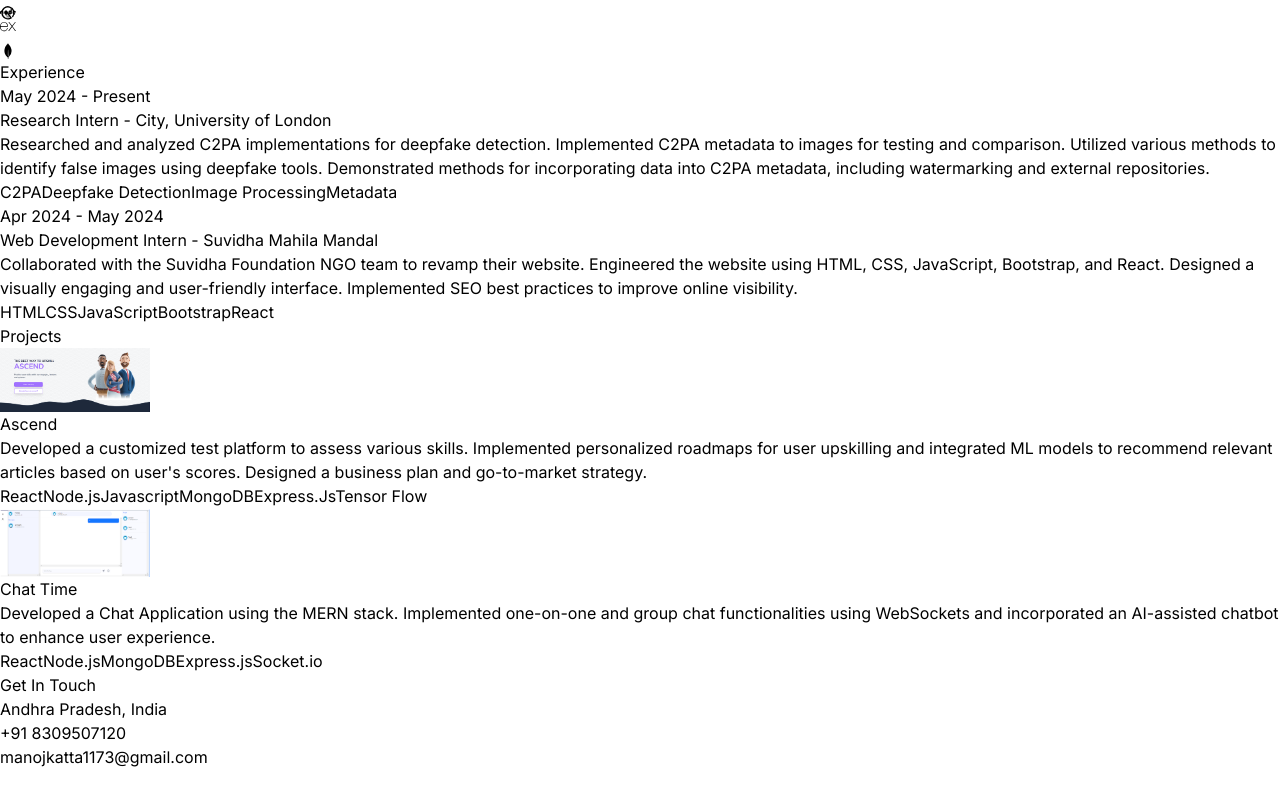
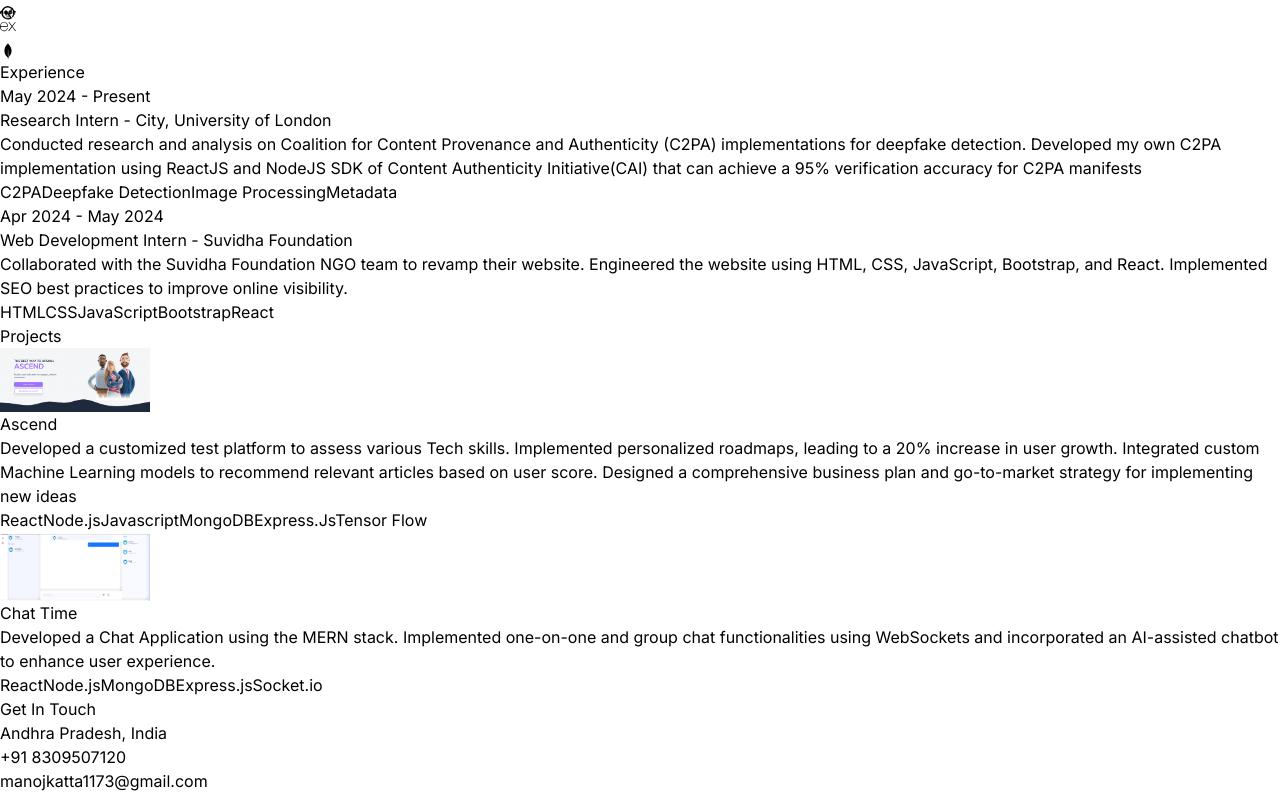
Before and after one commit to Manoj-Katta/Portfolio, a React (Vite) app: page / in a window 1280 px wide. Shown: the part 1318-2111 px from the top of the page. Before the commit the page ends 2087 px from the top, so only its background shows below. Built offline with nearby package versions, Linux system fonts and the light colour scheme.

Commit message:
updated details

```diff
--- a/src/constants/index.js
+++ b/src/constants/index.js
@@ -11,14 +11,15 @@ export const EXPERIENCES = [
     year: "May 2024 - Present",
     role: "Research Intern",
     company: "City, University of London",
-    description: `Researched and analyzed C2PA implementations for deepfake detection. Implemented C2PA metadata to images for testing and comparison. Utilized various methods to identify false images using deepfake tools. Demonstrated methods for incorporating data into C2PA metadata, including watermarking and external repositories.`,
+    description: `Conducted research and analysis on Coalition for Content Provenance and Authenticity (C2PA) implementations for deepfake detection.
+Developed my own C2PA implementation using ReactJS and NodeJS SDK of Content Authenticity Initiative(CAI) that can achieve a 95% verification accuracy for C2PA manifests`,
     technologies: ["C2PA", "Deepfake Detection", "Image Processing", "Metadata"],
   },
   {
     year: "Apr 2024 - May 2024",
     role: "Web Development Intern",
-    company: "Suvidha Mahila Mandal",
-    description: `Collaborated with the Suvidha Foundation NGO team to revamp their website. Engineered the website using HTML, CSS, JavaScript, Bootstrap, and React. Designed a visually engaging and user-friendly interface. Implemented SEO best practices to improve online visibility.`,
+    company: "Suvidha Foundation",
+    description: `Collaborated with the Suvidha Foundation NGO team to revamp their website. Engineered the website using HTML, CSS, JavaScript, Bootstrap, and React. Implemented SEO best practices to improve online visibility.`,
     technologies: ["HTML", "CSS", "JavaScript", "Bootstrap", "React"],
   },
 ];
@@ -28,7 +29,7 @@ export const PROJECTS = [
     title: "Ascend",
     image: project1,
     description:
-      "Developed a customized test platform to assess various skills. Implemented personalized roadmaps for user upskilling and integrated ML models to recommend relevant articles based on user's scores. Designed a business plan and go-to-market strategy.",
+      "Developed a customized test platform to assess various Tech skills. Implemented personalized roadmaps, leading to a 20% increase in user growth. Integrated custom Machine Learning models to recommend relevant articles based on user score. Designed a comprehensive business plan and go-to-market strategy for implementing new ideas",
     technologies: ["React", "Node.js", "Javascript", "MongoDB", "Express.Js", "Tensor Flow"],
   },
   {
@@ -56,7 +57,7 @@ export const CERTIFICATIONS = [
 
 export const ADDITIONAL_DETAILS = {
   achievements: [
-    "Solved over 300 problems on Leetcode and GFG combined."
+    "Solved over 400+ problems on Leetcode and GFG combined."
   ],
   positionsOfResponsibility: [
     "Representative of Career and Development Services, IIT Jammu",
```
